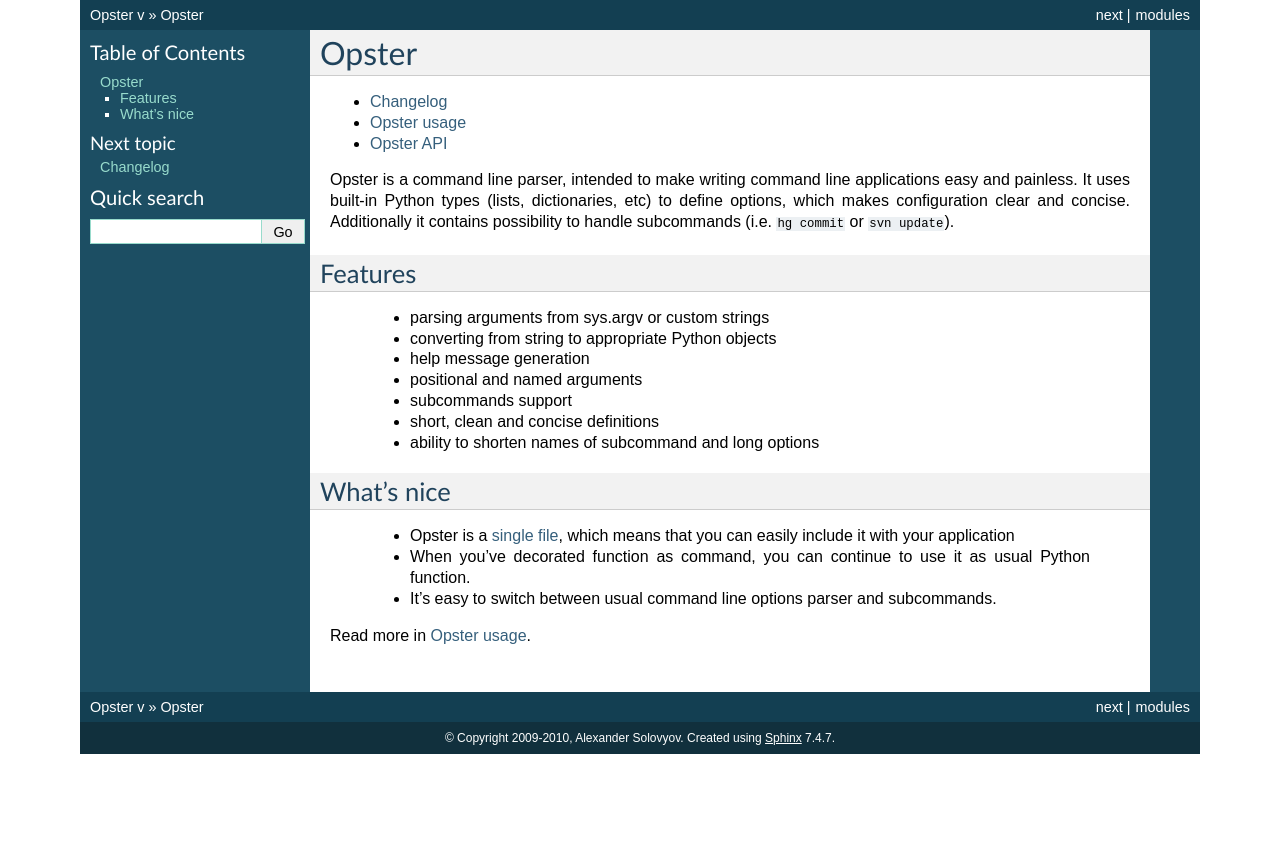
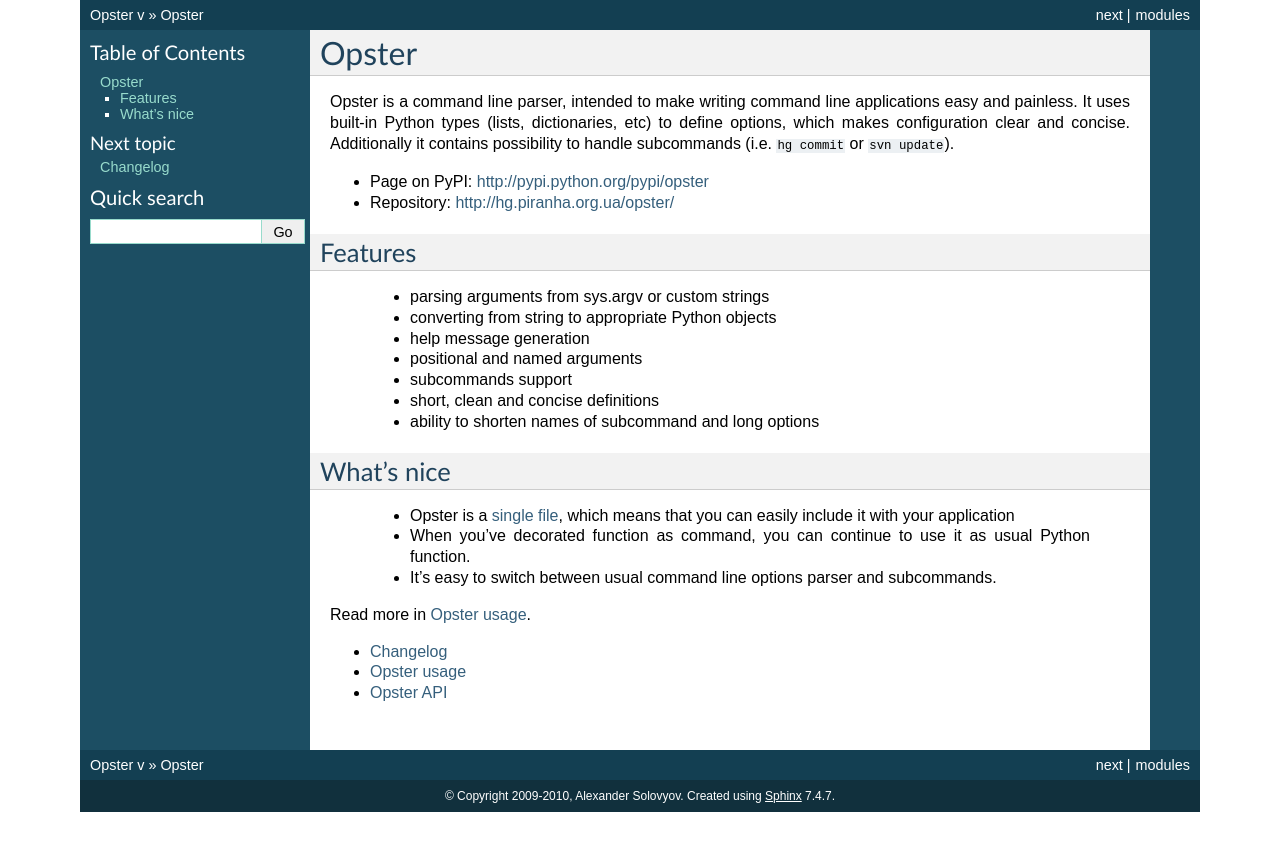
Before and after one commit to piranha/opster, a Sphinx documentation site: the page built from docs/index.rst, in a window 1280 px wide. Shown: the top 851 px of the page. Built offline with Sphinx 7.4.7, drawn with Linux system fonts in a browser that asks for light colours; the version number could not be read and is left out.

```diff
--- a/docs/index.rst
+++ b/docs/index.rst
@@ -1,19 +1,15 @@
 =============
  Opster
 =============
-
-.. toctree::
-   :maxdepth: 1
-
-   changelog
-   overview
-   api
 
 Opster is a command line parser, intended to make writing command line
 applications easy and painless. It uses built-in Python types (lists,
 dictionaries, etc) to define options, which makes configuration clear and
 concise. Additionally it contains possibility to handle subcommands (i.e.
 ``hg commit`` or ``svn update``).
+
+* Page on PyPI: http://pypi.python.org/pypi/opster
+* Repository: http://hg.piranha.org.ua/opster/
 
 Features
 --------
--- /dev/null
+++ b/docs/tests.rst
@@ -0,0 +1 @@
+../tests/opster.t
```
Also changed, not shown: other parts of docs/index.rst (+7 -0 lines), 1 other file.
